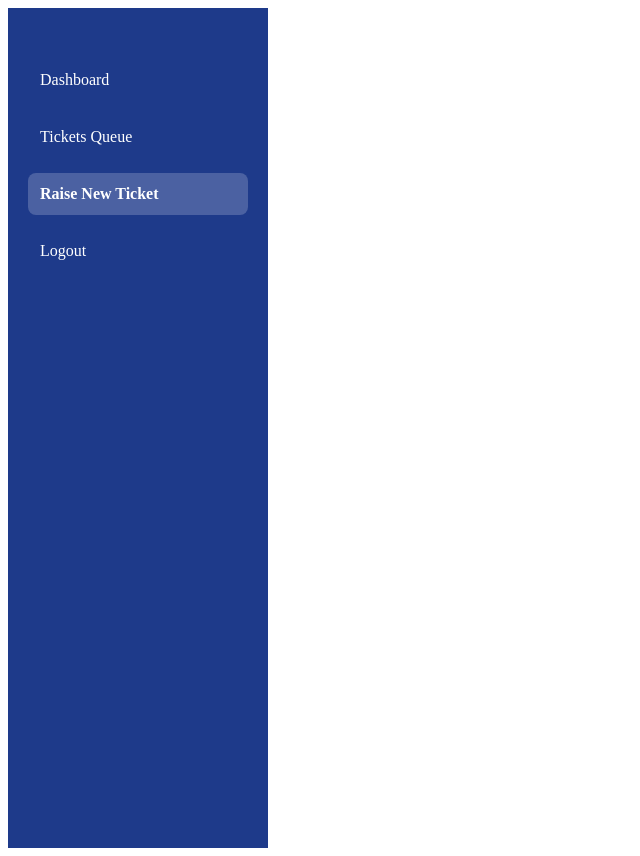
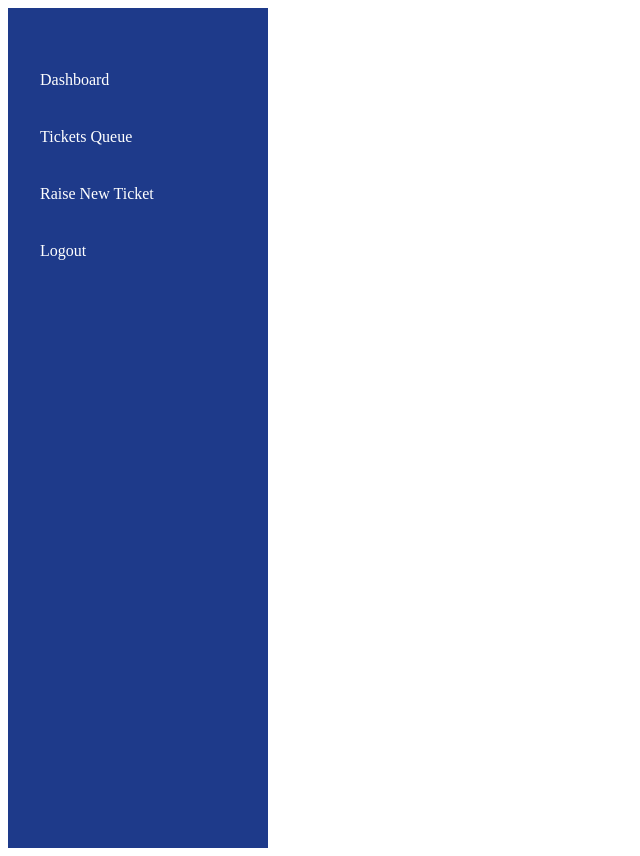
Before and after one commit to SIS-EBhogapurapu/Support-Ticket-and-Escalation-Board, an Angular app: page /admin in a window 1280 px wide. Shown: the whole page, without its empty margins (0-640 px from the left). Built offline with nearby package versions, Linux system fonts and the light colour scheme.

Commit message:
Raise new ticket page component creation

```diff
--- a/src/app/sidebar/sidebar.html
+++ b/src/app/sidebar/sidebar.html
@@ -9,7 +9,7 @@
       Tickets Queue
     </li>
 
-    <li class="menu-item" routerLink="/" routerLinkActive="active">
+    <li class="menu-item" routerLink="/Usersnewt" routerLinkActive="active">
       Raise New Ticket
     </li>
 
--- /dev/null
+++ b/src/app/users-newt/users-newt.html
@@ -0,0 +1 @@
+<p>users-newt works!</p>
```
Also changed, not shown: src/app/users-newt/users-newt.ts (added, +12 -0 lines), src/app/users-newt/users-newt.css (added), 1 other file (tests, documents, lock files or other folders).
